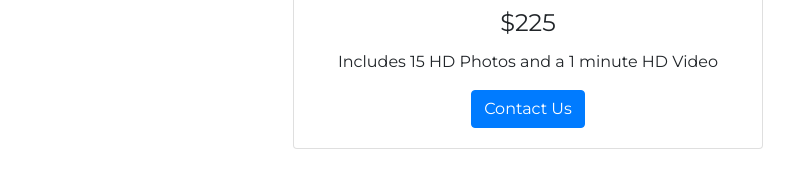
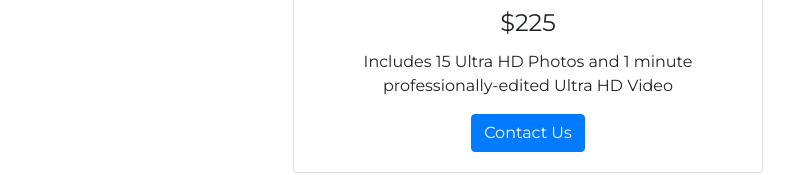
Before and after one commit to kylerbmcgrath/bug-free-eureka, a plain HTML site: page index.html in a window 1280 px wide. Shown: the part 1714-1889 px from the top of the page, without its empty margins (112-906 px from the left). Drawn offline with nearby package versions, Linux system fonts and the light colour scheme.

Commit message:
Add files via upload

```diff
--- a/index.html
+++ b/index.html
@@ -122,7 +122,7 @@
                   <h4 class="card-title">Aerial Video & Photos</h5>
                   <h4 class="card-title">$225</h5>
                   <p class="card-text">
-                    Includes 15 HD Photos and a 1 minute HD Video
+                    Includes 15 Ultra HD Photos and 1 minute professionally-edited Ultra HD Video
                   </p>
                   <a href="#" onclick="onContactClick()" class="btn btn-primary">Contact Us</a>
                 </div>
```
